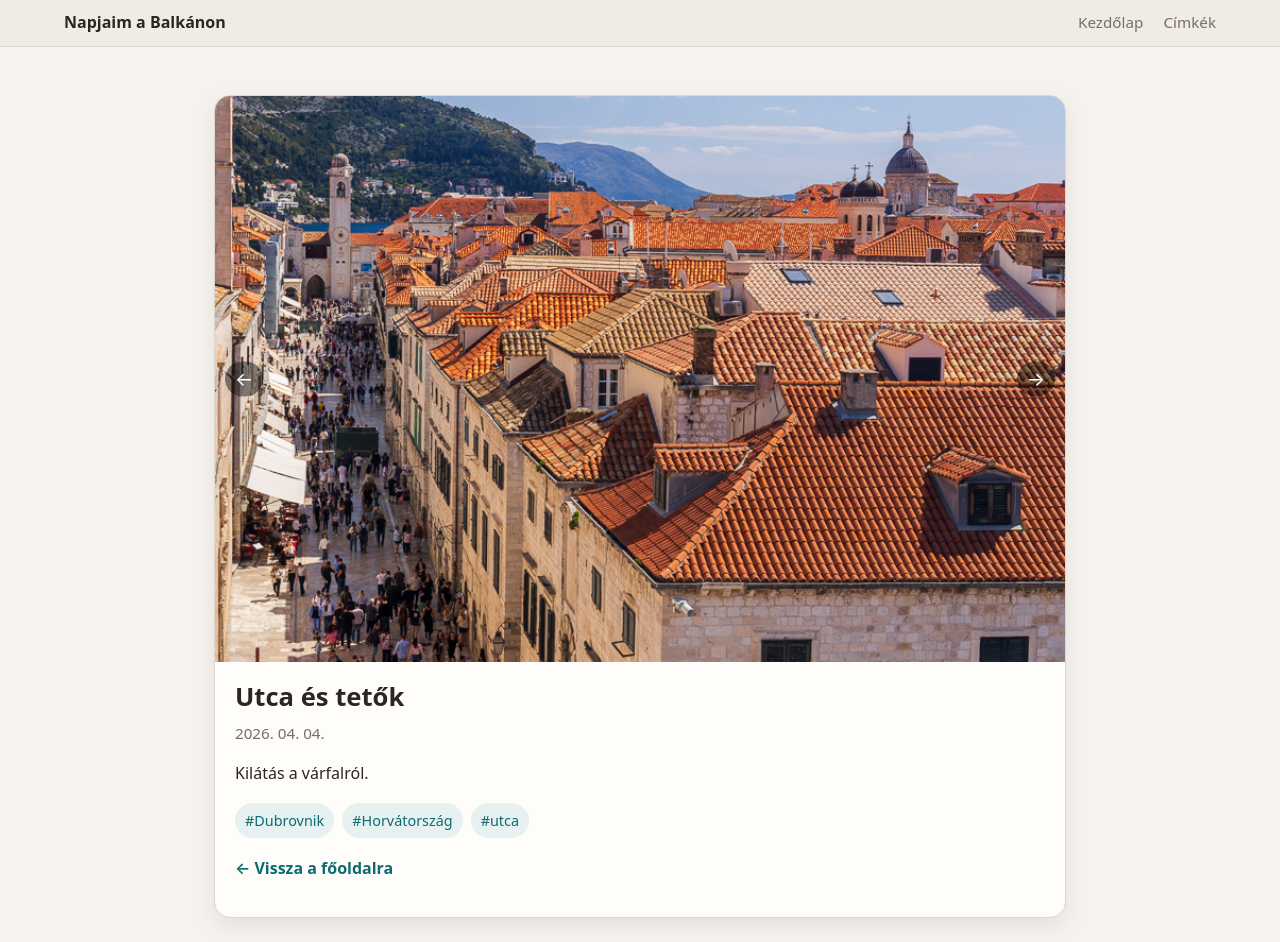
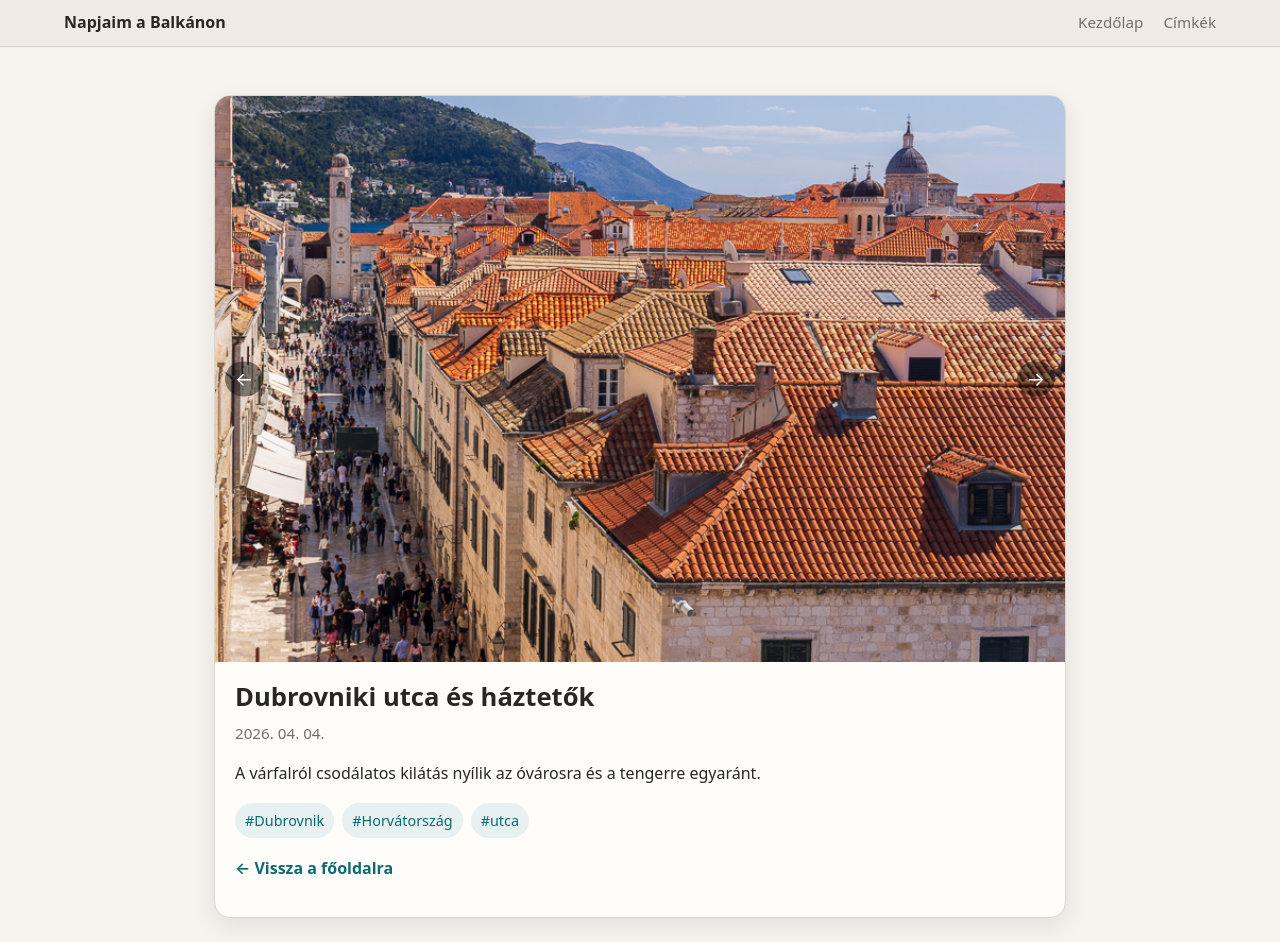
Before and after one commit to havassy/fotoblog, a Jekyll site: the page built from _posts/2026-04-04-dubrovnik_utca.md, in a window 1280 px wide. Built offline with Jekyll 4.4.1, drawn with Linux system fonts in a browser that asks for light colours.

Commit message:
Auto-create/update posts from images

```diff
--- a/_posts/2026-04-04-dubrovnik_utca.md
+++ b/_posts/2026-04-04-dubrovnik_utca.md
@@ -1,13 +1,13 @@
 ---
 layout: post
-title: "Utca és tetők"
+title: "Dubrovniki utca és háztetők"
 date: 2026-04-04T11:23:04.73+01:00
 image: "/assets/images/dubrovnik_utca.jpg"
 tags:
   - "Horvátország"
   - "Dubrovnik"
   - "utca"
-description: "Kilátás a várfalról."
+description: "A várfalról csodálatos kilátás nyílik az óvárosra és a tengerre egyaránt."
 ---
 
-Kilátás a várfalról.
+A várfalról csodálatos kilátás nyílik az óvárosra és a tengerre egyaránt.
```
